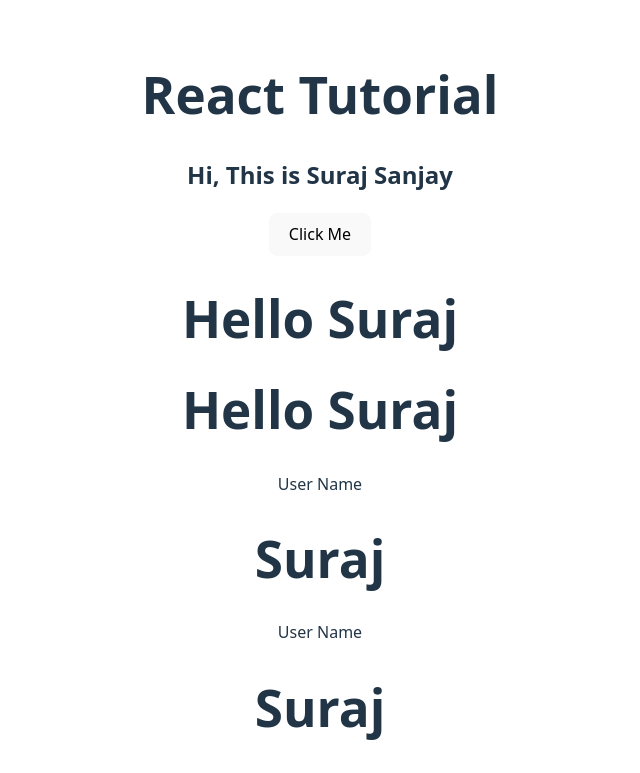
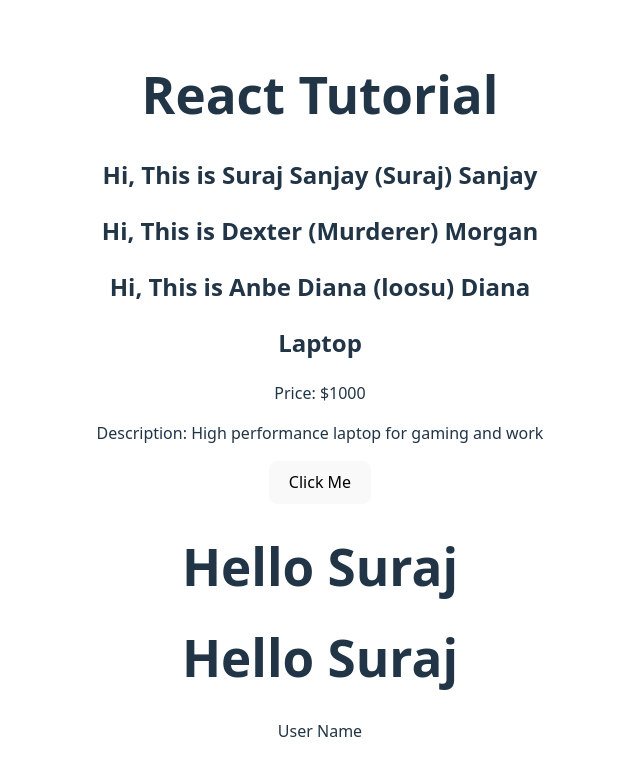
Before and after one commit to surajS0106/react-learning, a React (Vite) app: page / in a window 1280 px wide. Shown: the top 773 px of the page, without its empty margins (320-960 px from the left). Built offline with nearby package versions, Linux system fonts and the light colour scheme.

Commit message:
feat: implement Product component and update Name component to accept props

```diff
--- a/src/App.tsx
+++ b/src/App.tsx
@@ -5,11 +5,15 @@ import {Hello, HelloWithoutJSX} from "./hello.tsx"
 import { UserProfile, UserProfileWithoutJSX, UserProfileWithReactFragment } from "./UserProfile.tsx";
 import { StyledForm } from "./StyledForm.tsx";
 import { CandidateProfile } from "./CandidateProfile.tsx";
+import { Product } from "./Product.tsx";
 function App() {
   return (
     <>
       <h1>React Tutorial</h1>
-      <Name />
+      <Name name="Suraj Sanjay" alias="Suraj" lastName="Sanjay"/>
+      <Name name="Dexter" alias="Murderer" lastName="Morgan" />
+      <Name name="Anbe Diana" alias="loosu" lastName="Diana" />
+      <Product name="Laptop" price={1000} description="High performance laptop for gaming and work" />
       <Button />
       <Hello />
       <HelloWithoutJSX />
--- a/src/Name.tsx
+++ b/src/Name.tsx
@@ -1,7 +1,9 @@
-export const Name = () => {
+export const Name = (props: { name: string, alias: string, lastName: string}) => {
+  console.log(props.name);
   return (
+
     <div id="container">
-      <h2>Hi, This is Suraj Sanjay</h2>
+      <h2>Hi, This is {props.name} ({props.alias}) {props.lastName} </h2>
     </div>
   );
 };
--- /dev/null
+++ b/src/Product.tsx
@@ -0,0 +1,14 @@
+export const Product = (props: { name: string, price: number, description: string }) => {
+    const product = {
+        name: props.name,
+        price: props.price,
+        description: props.description
+    }
+    return (
+        <div>
+            <h2>{product.name}</h2>
+            <p>Price: ${product.price}</p>
+            <p>Description: {product.description}</p>
+        </div>
+    )
+}
```
